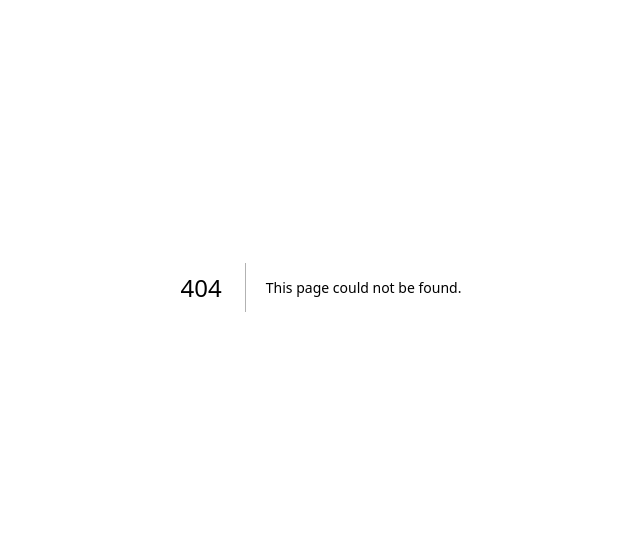
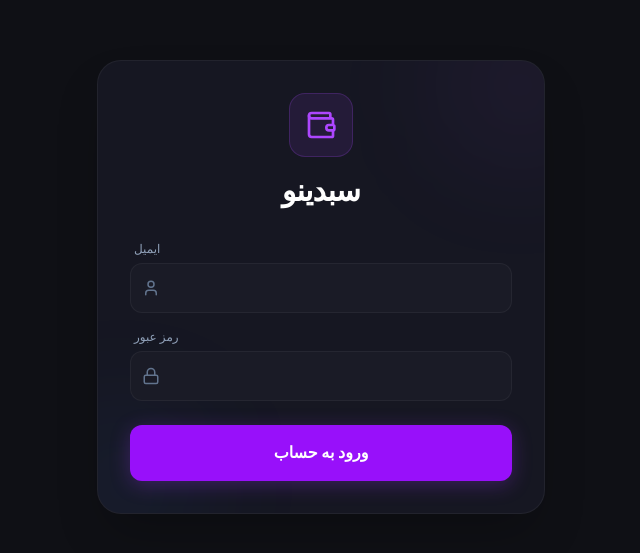
Before and after one commit to kharjook/kharjook-mono, a Next.js app: page /login in a window 1280 px wide. Before the commit this address had no page. Shown: the part 113-666 px from the top of the page, without its empty margins (319-959 px from the left). Built offline with nearby package versions, Linux system fonts and the light colour scheme; no server answers.

Commit message:
feat(auth): login feature

```diff
--- /dev/null
+++ b/src/app/login/page.tsx
@@ -0,0 +1,5 @@
+import { LoginView } from '@/features/auth/components/LoginView/LoginView';
+
+export default function LoginPage() {
+  return <LoginView />;
+}
--- /dev/null
+++ b/src/features/auth/components/LoginView/LoginView.tsx
@@ -0,0 +1,86 @@
+'use client';
+
+import { Lock, RefreshCw, User as UserIcon, Wallet } from 'lucide-react';
+import useLoginView from './useLoginView';
+
+export function LoginView() {
+	const {error,handleLogin,isSubmitting,password,
+		email,setPassword,setEmail
+	} = useLoginView()
+
+  return (
+    <div className="bg-[#0F1015] text-slate-200 min-h-screen font-sans flex items-center justify-center p-4 selection:bg-purple-500/30">
+      <div className="w-full max-w-md bg-[#161722] p-8 rounded-3xl border border-white/5 shadow-2xl relative overflow-hidden animate-in fade-in zoom-in-95 duration-500">
+        <div className="absolute top-0 right-0 w-32 h-32 bg-purple-500/10 rounded-full blur-3xl -mr-10 -mt-10"></div>
+        <div className="absolute bottom-0 left-0 w-32 h-32 bg-blue-500/10 rounded-full blur-3xl -ml-10 -mb-10"></div>
+
+        <div className="text-center mb-8 relative z-10">
+          <div className="w-16 h-16 bg-purple-500/10 rounded-2xl mx-auto flex items-center justify-center mb-4 border border-purple-500/20">
+            <Wallet size={32} className="text-purple-500" />
+          </div>
+          <h1 className="text-3xl font-bold text-white mb-2 tracking-tight">
+            سبدینو
+          </h1>
+        </div>
+
+        <form onSubmit={handleLogin} className="space-y-4 relative z-10">
+          {error && (
+            <div className="bg-rose-500/10 border border-rose-500/20 text-rose-400 text-xs p-3 rounded-xl text-center">
+              {error}
+            </div>
+          )}
+
+          <div>
+            <label className="block text-xs text-slate-400 mb-1.5 ml-1">
+              ایمیل
+            </label>
+            <div className="relative">
+              <span className="absolute left-3 top-1/2 -translate-y-1/2 text-slate-500">
+                <UserIcon size={18} />
+              </span>
+              <input
+                type="email"
+                value={email}
+                onChange={(e) => setEmail(e.target.value)}
+                className="w-full bg-[#1A1B26] border border-white/5 rounded-xl py-3 px-4 pl-10 text-white text-left focus:border-purple-500 outline-none transition-all font-mono"
+                dir="ltr"
+                required
+              />
+            </div>
+          </div>
+
+          <div>
+            <label className="block text-xs text-slate-400 mb-1.5 ml-1">
+              رمز عبور
+            </label>
+            <div className="relative">
+              <span className="absolute left-3 top-1/2 -translate-y-1/2 text-slate-500">
+                <Lock size={18} />
+              </span>
+              <input
+                type="password"
+                value={password}
+                onChange={(e) => setPassword(e.target.value)}
+                className="w-full bg-[#1A1B26] border border-white/5 rounded-xl py-3 px-4 pl-10 text-white text-left focus:border-purple-500 outline-none transition-all font-mono tracking-widest"
+                dir="ltr"
+                required
+              />
+            </div>
+          </div>
+
+          <button
+            type="submit"
+            disabled={isSubmitting}
+            className="w-full bg-purple-600 hover:bg-purple-500 text-white p-4 rounded-xl font-bold shadow-[0_4px_20px_rgba(147,51,234,0.3)] transition-all mt-6 active:scale-95 disabled:opacity-50 flex justify-center items-center"
+          >
+            {isSubmitting ? (
+              <RefreshCw size={20} className="animate-spin" />
+            ) : (
+              'ورود به حساب'
+            )}
+          </button>
+        </form>
+      </div>
+    </div>
+  );
+}
--- /dev/null
+++ b/src/features/auth/components/LoginView/useLoginView.tsx
@@ -0,0 +1,50 @@
+'use client';
+
+import { useState } from 'react';
+import { useRouter } from 'next/navigation';
+import { supabase } from '@/shared/lib/supabase/client';
+
+const useLoginView = () => {
+  const router = useRouter();
+  const [email, setEmail] = useState('');
+  const [password, setPassword] = useState('');
+  const [error, setError] = useState('');
+  const [isSubmitting, setIsSubmitting] = useState(false);
+
+  const handleLogin = async (e: React.FormEvent) => {
+    e.preventDefault();
+    if (!email || !password) return;
+
+    setIsSubmitting(true);
+    setError('');
+
+    const { error: signInError } = await supabase.auth.signInWithPassword({
+      email,
+      password,
+    });
+
+    if (signInError) {
+      console.error(signInError);
+      setError('شماره موبایل یا رمز عبور اشتباه است.');
+      setIsSubmitting(false);
+      return;
+    }
+
+    router.replace('/');
+    router.refresh();
+  };
+
+  return {
+    email,
+    setEmail,
+    password,
+    setPassword,
+    error,
+    setError,
+    handleLogin,
+    isSubmitting,
+    setIsSubmitting,
+  };
+};
+
+export default useLoginView;
```
